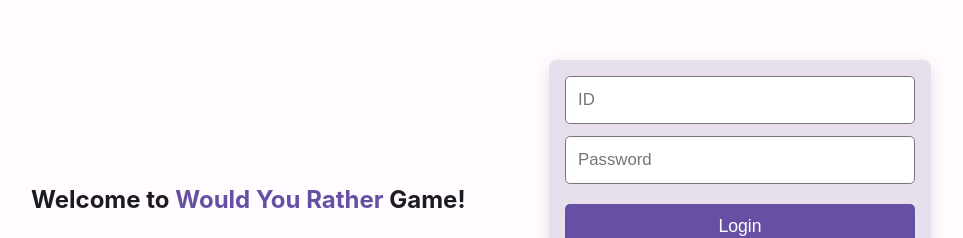
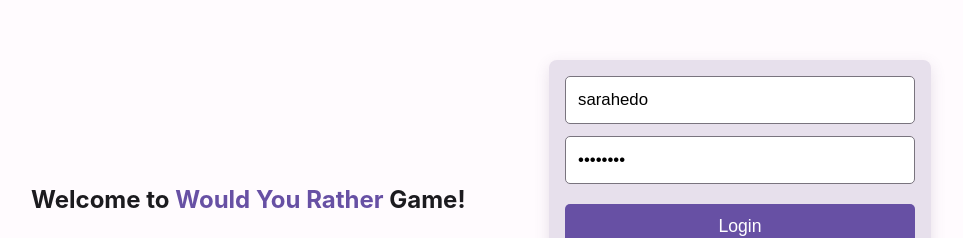
Before and after one commit to HazemMuhammad96/FWD-WouldYouRather, a React (Create React App) app: page / in a window 1280 px wide. Shown: the part 177-415 px from the top of the page, without its empty margins (159-1122 px from the left). Built offline with nearby package versions, Linux system fonts and the light colour scheme.

Commit message:
add initial account for login

```diff
--- a/src/features/auth/LoginSection.js
+++ b/src/features/auth/LoginSection.js
@@ -6,8 +6,8 @@ import { login } from "./authSlice"
 export default function LoginSection({ onLogin }) {
 
     const [loginState, setLoginState] = useState({
-        id: null,
-        password: null,
+        id: "sarahedo",
+        password: "Abc@1234",
     })
 
     const dispatch = useDispatch();
@@ -18,6 +18,7 @@ export default function LoginSection({ onLogin }) {
         onLogin();
 
     }
+
     return (
 
         <>
@@ -25,11 +26,13 @@ export default function LoginSection({ onLogin }) {
                 <input
                     className='formInput'
                     type="text" placeholder="ID"
+                    value={loginState.id}
                     onChange={(e) => setLoginState({ ...loginState, id: e.target.value })}
                 />
 
                 <input
                     className='formInput'
+                    value={loginState.password}
                     type="password" placeholder="Password"
                     onChange={(e) => setLoginState({ ...loginState, password: e.target.value })}
                 />
```
